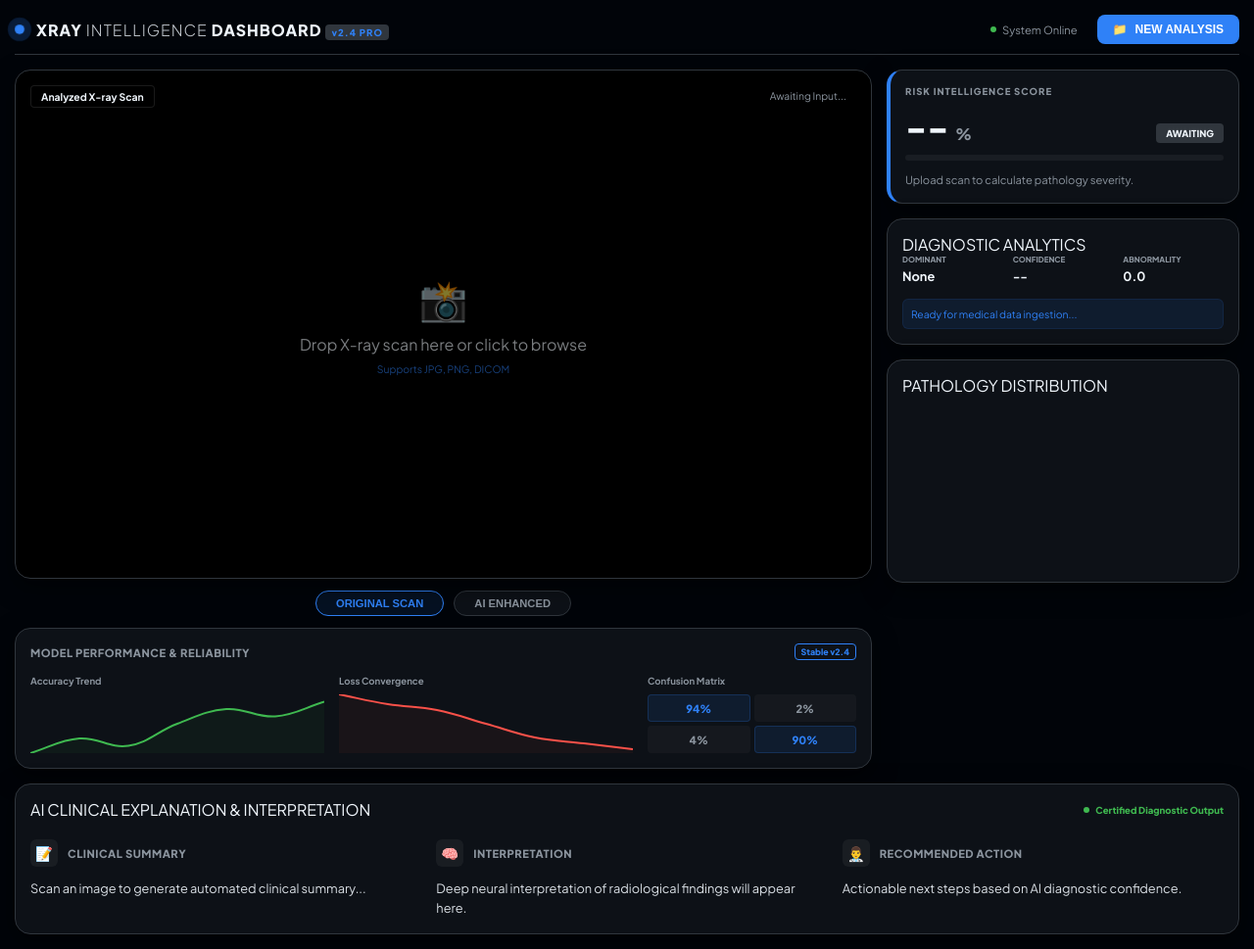
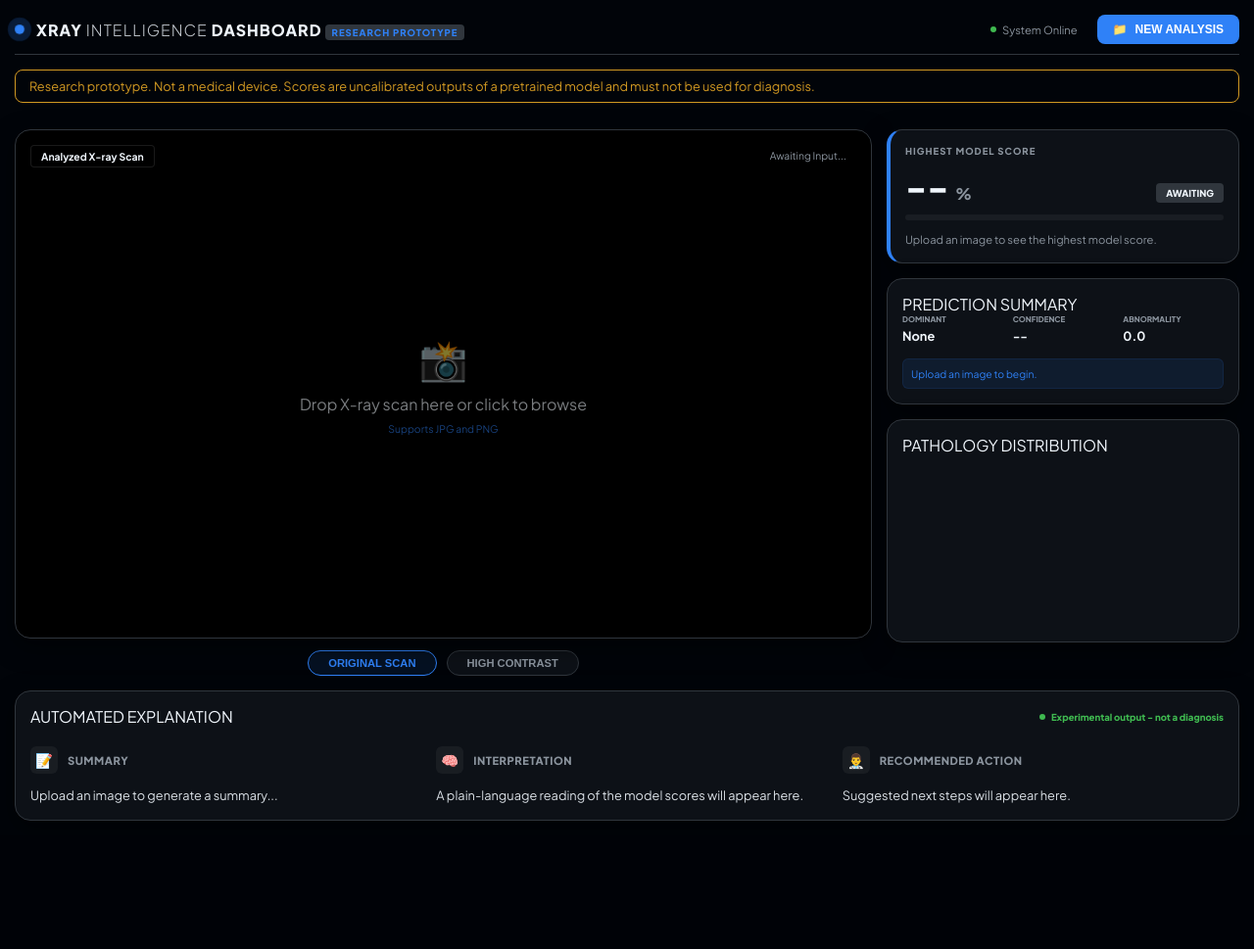
Before and after one commit to projectbin07-stack/xray-analysis-aiml, a FastAPI app: page / in a window 1280 px wide. Shown: the whole page at 98% size. After the commit the page ends 838 px from the top, so only its background shows below. Run offline with FastAPI, Linux system fonts and the light colour scheme; a map, chart or similar area stays blank.

Commit message:
Remove hard-coded performance panel and diagnostic claims from the UI
The accuracy and loss curves and the confusion matrix were static numbers, not measurements of the model. Also drops the Certified Diagnostic Output and PRO labels, the unsupported DICOM hint, and wording that presented scores as clinical findings. Adds a research-use notice and refreshes the dashboard screenshot.

Co-Authored-By: Claude Fable 5.2 <noreply@anthropic.com>

```diff
--- a/static/script.js
+++ b/static/script.js
@@ -1,9 +1,6 @@
 let predictionChart;
-let accuracyChart;
-let lossChart;
 
 document.addEventListener('DOMContentLoaded', () => {
-    initPerformanceCharts();
     setupEventListeners();
 });
 
@@ -83,7 +80,7 @@ async function analyzeXray(file) {
         }
     } catch (err) {
         console.error(err);
-        alert('Diagnostic System Offline');
+        alert('Could not reach the analysis server.');
     } finally {
         setTimeout(() => {
             loading.classList.add('hidden');
@@ -112,20 +109,20 @@ function updateDashboard(data) {
     metricsPanel.classList.remove('critical', 'attention', 'normal');
     if (data.status === 'CRITICAL') {
         metricsPanel.classList.add('critical');
-        riskExplanation.innerText = "High-confidence detection of critical pathology. Immediate clinical intervention required.";
+        riskExplanation.innerText = "The highest model score is above 70%. This is a model output, not a diagnosis: a qualified clinician must review the image.";
     } else if (data.status === 'NEEDS ATTENTION') {
         metricsPanel.classList.add('attention');
-        riskExplanation.innerText = "Secondary indicators detected. Correlation with patient history and symptoms advised.";
+        riskExplanation.innerText = "The highest model score is between 40% and 70%. This is a model output, not a diagnosis.";
     } else {
         metricsPanel.classList.add('normal');
-        riskExplanation.innerText = "Neural analysis indicates physiological baseline within normal radiological limits.";
+        riskExplanation.innerText = "No pathology score is above 40%. This does not rule out disease.";
     }
 
     // Analytics Card
     document.getElementById('dominantCond').innerText = topPred.disease;
     document.getElementById('confConsistency').innerText = riskScore > 85 ? "High" : riskScore > 60 ? "Moderate" : "Low";
     document.getElementById('mAbnormality').innerText = (riskScore / 10).toFixed(1);
-    document.getElementById('aSummaryText').innerText = `AI model has ${riskScore}% confidence in ${topPred.disease} detection. Findings are consistent with radiological patterns.`;
+    document.getElementById('aSummaryText').innerText = `Highest model score: ${topPred.disease} at ${riskScore}%. Scores are uncalibrated outputs of a pretrained model.`;
 
     // Predictions List & Chart
     updatePredictionsUI(data);
@@ -190,34 +187,3 @@ function updateChart(labels, scores) {
         }
     });
 }
-
-function initPerformanceCharts() {
-    const ctxAcc = document.getElementById('accuracyChart').getContext('2d');
-    const ctxLoss = document.getElementById('lossChart').getContext('2d');
-
-    const commonOptions = {
-        responsive: true,
-        maintainAspectRatio: false,
-        plugins: { legend: { display: false } },
-        scales: { x: { display: false }, y: { display: false } },
-        elements: { point: { radius: 0 }, line: { tension: 0.4, borderWidth: 2 } }
-    };
-
-    accuracyChart = new Chart(ctxAcc, {
-        type: 'line',
-        data: {
-            labels: [1,2,3,4,5,6,7],
-            datasets: [{ data: [88, 90, 89, 92, 94, 93, 95], borderColor: '#3fb950', fill: true, backgroundColor: 'rgba(63, 185, 80, 0.05)' }]
-        },
-        options: commonOptions
-    });
-
-    lossChart = new Chart(ctxLoss, {
-        type: 'line',
-        data: {
-            labels: [1,2,3,4,5,6,7],
-            datasets: [{ data: [0.4, 0.35, 0.32, 0.25, 0.18, 0.15, 0.12], borderColor: '#f85149', fill: true, backgroundColor: 'rgba(248, 81, 73, 0.05)' }]
-        },
-        options: commonOptions
-    });
-}
--- a/static/style.css
+++ b/static/style.css
@@ -248,3 +248,12 @@ body {
 .loader { width: 40px; height: 40px; border: 3px solid var(--accent-blue); border-bottom-color: transparent; border-radius: 50%; animation: rotation 1s linear infinite; margin: 0 auto 15px; }
 .loading-steps { display: flex; flex-direction: column; gap: 5px; font-size: 0.7rem; color: var(--text-primary); }
 @keyframes rotation { 0% { transform: rotate(0deg); } 100% { transform: rotate(360deg); } }
+
+.research-notice {
+    margin: 0 0 12px;
+    padding: 8px 14px;
+    border: 1px solid #d29922;
+    border-radius: 8px;
+    color: #d29922;
+    font-size: 0.8rem;
+}
--- a/templates/index.html
+++ b/templates/index.html
@@ -3,10 +3,10 @@
 <head>
     <meta charset="UTF-8">
     <meta name="viewport" content="width=device-width, initial-scale=1.0">
-    <title>XRAY Intelligence Dashboard | Professional AI Diagnostics</title>
+    <title>Chest X-ray Analysis Dashboard (research prototype)</title>
     <link rel="stylesheet" href="/static/style.css">
     <link href="https://fonts.googleapis.com/css2?family=Plus+Jakarta+Sans:wght@300;400;500;600;700;800&display=swap" rel="stylesheet">
-    <script src="https://cdn.jsdelivr.net/npm/chart.js"></script>
+    <script src="https://cdn.jsdelivr.net/npm/chart.js@4.4.7"></script>
 </head>
 <body>
 
@@ -15,7 +15,7 @@
     <header class="top-bar">
         <div class="brand">
             <span class="pulse-icon"></span>
-            <h1>XRAY <span class="thin">INTELLIGENCE</span> DASHBOARD <span class="v-tag">v2.4 PRO</span></h1>
+            <h1>XRAY <span class="thin">INTELLIGENCE</span> DASHBOARD <span class="v-tag">RESEARCH PROTOTYPE</span></h1>
         </div>
         <div class="actions">
             <div class="system-status">
@@ -27,6 +27,8 @@
             <input type="file" id="fileInput" accept="image/*" hidden>
         </div>
     </header>
+
+    <div class="research-notice">Research prototype. Not a medical device. Scores are uncalibrated outputs of a pretrained model and must not be used for diagnosis.</div>
 
     <main class="main-content">
         <!-- Left Panel: Large Image -->
@@ -40,7 +42,7 @@
                     <div class="upload-area" id="dropZone">
                         <div class="upload-icon">📸</div>
                         <p>Drop X-ray scan here or click to browse</p>
-                        <span class="hint">Supports JPG, PNG, DICOM</span>
+                        <span class="hint">Supports JPG and PNG</span>
                     </div>
                 </div>
                 <div id="previewWrapper" class="preview-wrapper hidden">
@@ -54,7 +56,7 @@
                         <div class="loading-steps">
                             <span id="step1">Extracting Features...</span>
                             <span id="step2" class="dim">Neural Mapping...</span>
-                            <span id="step3" class="dim">Clinical Matching...</span>
+                            <span id="step3" class="dim">Summarising...</span>
                         </div>
                     </div>
                 </div>
@@ -62,34 +64,7 @@
 
             <div class="image-controls">
                 <button class="btn-toggle active" data-view="original">ORIGINAL SCAN</button>
-                <button class="btn-toggle" data-view="analysis">AI ENHANCED</button>
-            </div>
-
-            <!-- New Section: Model Performance (Portfolio) -->
-            <div class="performance-section card">
-                <div class="card-title-row">
-                    <h3>MODEL PERFORMANCE & RELIABILITY</h3>
-                    <span class="badge-outline">Stable v2.4</span>
-                </div>
-                <div class="performance-grid">
-                    <div class="perf-item">
-                        <label>Accuracy Trend</label>
-                        <div class="mini-chart"><canvas id="accuracyChart"></canvas></div>
-                    </div>
-                    <div class="perf-item">
-                        <label>Loss Convergence</label>
-                        <div class="mini-chart"><canvas id="lossChart"></canvas></div>
-                    </div>
-                    <div class="perf-item">
-                        <label>Confusion Matrix</label>
-                        <div class="matrix-viz">
-                            <div class="m-cell active" title="TP">94%</div>
-                            <div class="m-cell" title="FP">2%</div>
-                            <div class="m-cell" title="FN">4%</div>
-                            <div class="m-cell active" title="TN">90%</div>
-                        </div>
-                    </div>
-                </div>
+                <button class="btn-toggle" data-view="analysis">HIGH CONTRAST</button>
             </div>
         </section>
 
@@ -97,7 +72,7 @@
         <aside class="metrics-panel">
             <!-- Risk Intelligence Card -->
             <div class="card risk-card highlight-card">
-                <div class="card-label">RISK INTELLIGENCE SCORE</div>
+                <div class="card-label">HIGHEST MODEL SCORE</div>
                 <div class="risk-main">
                     <div class="risk-display">
                         <span id="riskValue">--</span>
@@ -108,12 +83,12 @@
                 <div class="progress-container">
                     <div id="riskProgress" class="progress-bar" style="width: 0%"></div>
                 </div>
-                <p id="riskExplanation" class="risk-explanation">Upload scan to calculate pathology severity.</p>
+                <p id="riskExplanation" class="risk-explanation">Upload an image to see the highest model score.</p>
             </div>
 
             <!-- Advanced Analytics Card (New) -->
             <div class="card analytics-card">
-                <div class="card-title">DIAGNOSTIC ANALYTICS</div>
+                <div class="card-title">PREDICTION SUMMARY</div>
                 <div class="analytics-metrics">
                     <div class="a-metric">
                         <span class="a-label">Dominant</span>
@@ -128,7 +103,7 @@
                         <span class="a-value" id="mAbnormality">0.0</span>
                     </div>
                 </div>
-                <div class="a-summary" id="aSummaryText">Ready for medical data ingestion...</div>
+                <div class="a-summary" id="aSummaryText">Upload an image to begin.</div>
             </div>
 
             <!-- Graph Card: Top Predictions (Improved) -->
@@ -148,30 +123,30 @@
     <footer class="bottom-section">
         <div class="card explanation-card">
             <div class="card-header-row">
-                <div class="card-title">AI CLINICAL EXPLANATION & INTERPRETATION</div>
-                <div class="clinical-sign">Certified Diagnostic Output</div>
+                <div class="card-title">AUTOMATED EXPLANATION</div>
+                <div class="clinical-sign">Experimental output - not a diagnosis</div>
             </div>
             <div class="explanation-grid">
                 <div class="exp-block">
                     <div class="exp-header">
                         <span class="exp-icon summary">📝</span>
-                        <h4>CLINICAL SUMMARY</h4>
+                        <h4>SUMMARY</h4>
                     </div>
-                    <div class="exp-content" id="expSummary">Scan an image to generate automated clinical summary...</div>
+                    <div class="exp-content" id="expSummary">Upload an image to generate a summary...</div>
                 </div>
                 <div class="exp-block">
                     <div class="exp-header">
                         <span class="exp-icon meaning">🧠</span>
                         <h4>INTERPRETATION</h4>
                     </div>
-                    <div class="exp-content" id="expMeaning">Deep neural interpretation of radiological findings will appear here.</div>
+                    <div class="exp-content" id="expMeaning">A plain-language reading of the model scores will appear here.</div>
                 </div>
                 <div class="exp-block">
                     <div class="exp-header">
                         <span class="exp-icon recommendation">👨‍⚕️</span>
                         <h4>RECOMMENDED ACTION</h4>
                     </div>
-                    <div class="exp-content" id="expRecommendation">Actionable next steps based on AI diagnostic confidence.</div>
+                    <div class="exp-content" id="expRecommendation">Suggested next steps will appear here.</div>
                 </div>
             </div>
         </div>
```
Also changed, not shown: assets/images/dashboard.png.
